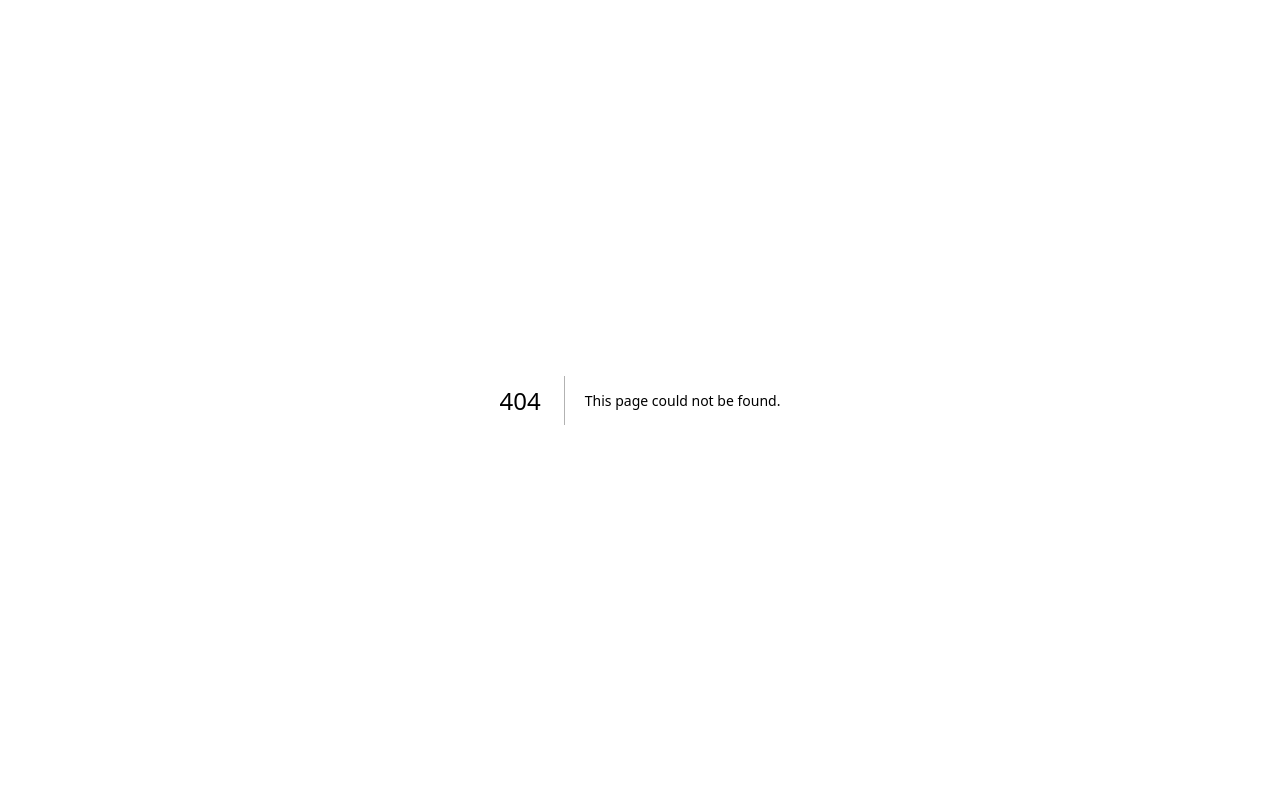
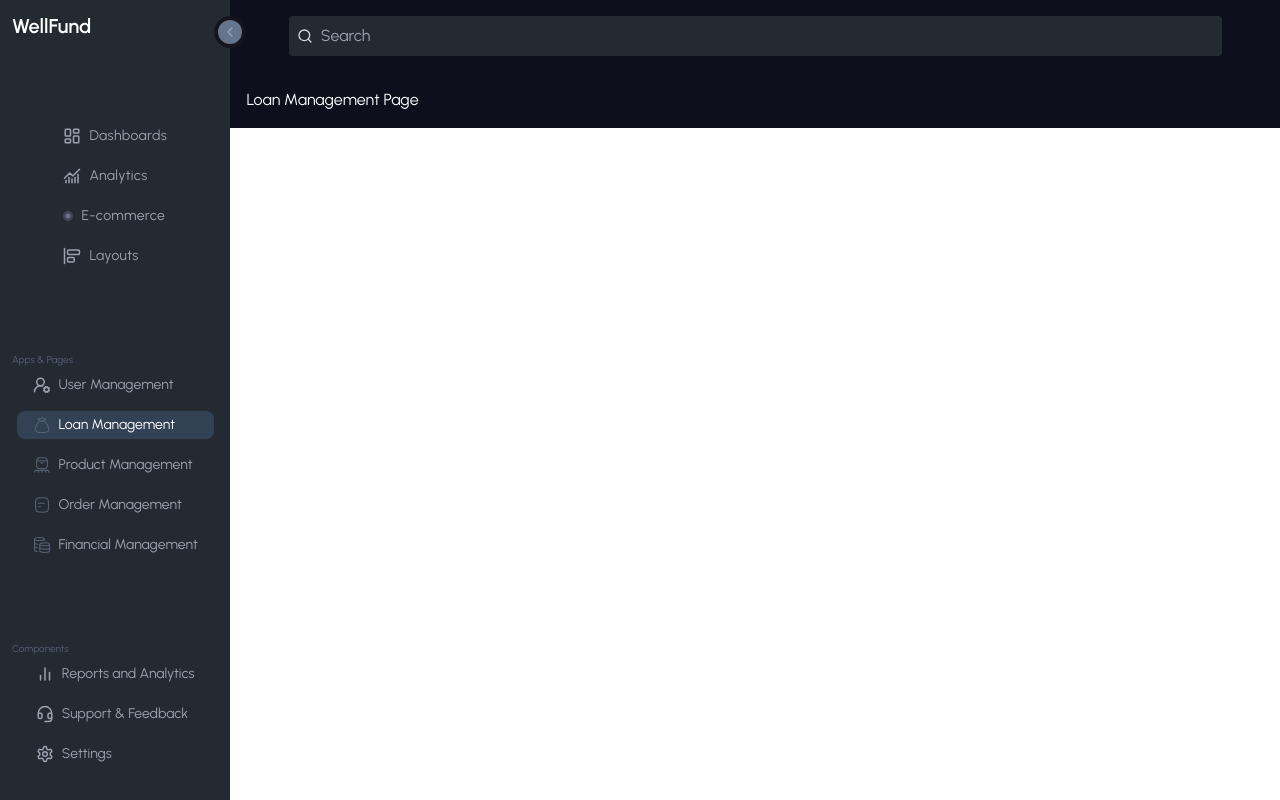
Before and after one commit to Build-Bridge/WellFund, a Next.js app: page /loanManagement in a window 1280 px wide. Before the commit this address had no page. Built offline with nearby package versions, Linux system fonts and the light colour scheme.

Commit message:
updates: Multiple routes added

```diff
--- /dev/null
+++ b/src/app/(main)/(routes)/loanManagement/page.tsx
@@ -0,0 +1,9 @@
+const loanManagement = () => {
+    return (
+        <div className="w-full p-4 flex flex-col bg-[#0E0F1D] text-white ">
+            Loan Management Page
+        </div>
+    )
+};
+
+export default loanManagement;
--- /dev/null
+++ b/src/app/(main)/(routes)/orderManagement/page.tsx
@@ -0,0 +1,9 @@
+const orderManagement = () => {
+    return (
+        <div className="w-full p-4 flex flex-col bg-[#0E0F1D] text-white ">
+            order Management Page
+        </div>
+    )
+};
+
+export default orderManagement;
--- /dev/null
+++ b/src/app/(main)/(routes)/productManagement/page.tsx
@@ -0,0 +1,9 @@
+const productManagement = () => {
+    return (
+        <div className="w-full p-4 flex flex-col bg-[#0E0F1D] text-white ">
+            product Management Page
+        </div>
+    )
+};
+
+export default productManagement;
```
